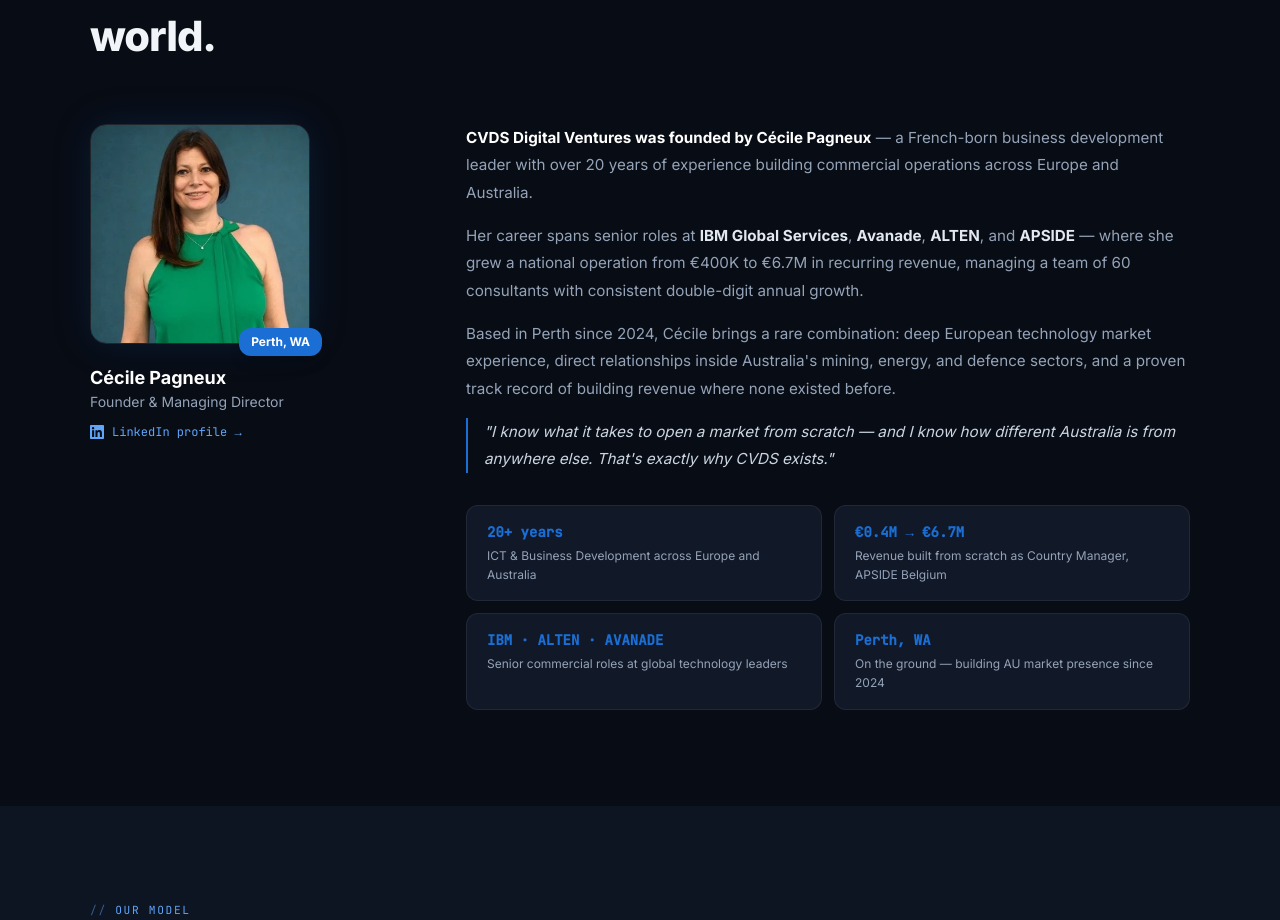
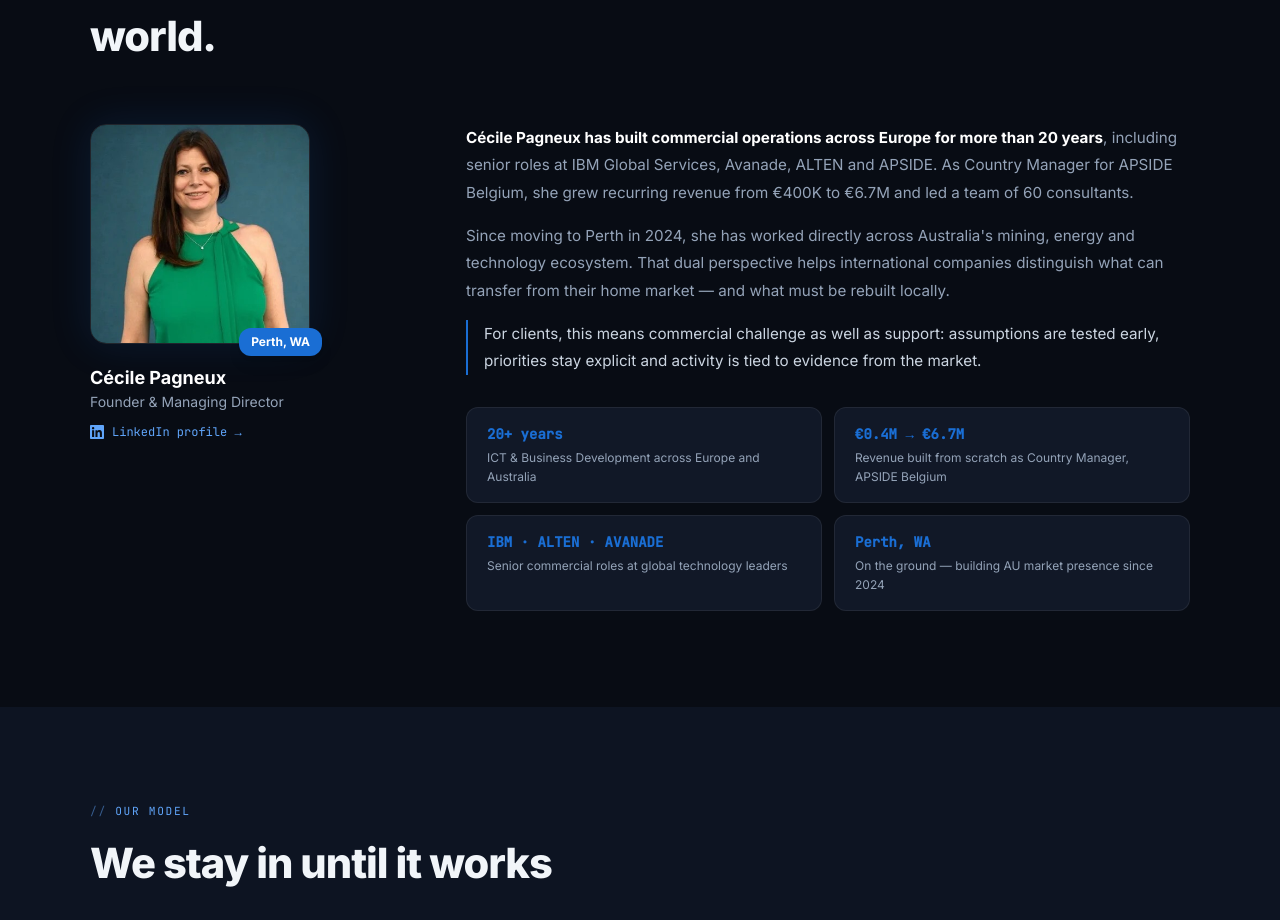
Before and after one commit to cecilepagneux-afk/camelvsunicorn, a React (Vite) app: page / in a window 1280 px wide. Shown: the part 4460-5380 px from the top of the page. Built offline with nearby package versions, Linux system fonts and the light colour scheme.

Commit message:
Refine About copy

```diff
--- a/src/components/About.tsx
+++ b/src/components/About.tsx
@@ -52,16 +52,13 @@ export default function About() {
           <div className="flex flex-col gap-8">
             <div className="flex flex-col gap-4 text-slate-400 text-[0.95rem] leading-[1.8]">
               <p>
-                <strong className="text-white">CVDS Digital Ventures was founded by Cécile Pagneux</strong> — a French-born business development leader with over 20 years of experience building commercial operations across Europe and Australia.
+                <strong className="text-white">Cécile Pagneux has built commercial operations across Europe for more than 20 years</strong>, including senior roles at IBM Global Services, Avanade, ALTEN and APSIDE. As Country Manager for APSIDE Belgium, she grew recurring revenue from €400K to €6.7M and led a team of 60 consultants.
               </p>
               <p>
-                Her career spans senior roles at <strong className="text-slate-200">IBM Global Services</strong>, <strong className="text-slate-200">Avanade</strong>, <strong className="text-slate-200">ALTEN</strong>, and <strong className="text-slate-200">APSIDE</strong> — where she grew a national operation from €400K to €6.7M in recurring revenue, managing a team of 60 consultants with consistent double-digit annual growth.
+                Since moving to Perth in 2024, she has worked directly across Australia's mining, energy and technology ecosystem. That dual perspective helps international companies distinguish what can transfer from their home market — and what must be rebuilt locally.
               </p>
-              <p>
-                Based in Perth since 2024, Cécile brings a rare combination: deep European technology market experience, direct relationships inside Australia's mining, energy, and defence sectors, and a proven track record of building revenue where none existed before.
-              </p>
-              <p className="text-slate-300 italic border-l-2 border-[#1A6ED4] pl-4">
-                "I know what it takes to open a market from scratch — and I know how different Australia is from anywhere else. That's exactly why CVDS exists."
+              <p className="text-slate-300 border-l-2 border-[#1A6ED4] pl-4">
+                For clients, this means commercial challenge as well as support: assumptions are tested early, priorities stay explicit and activity is tied to evidence from the market.
               </p>
             </div>
 
```
